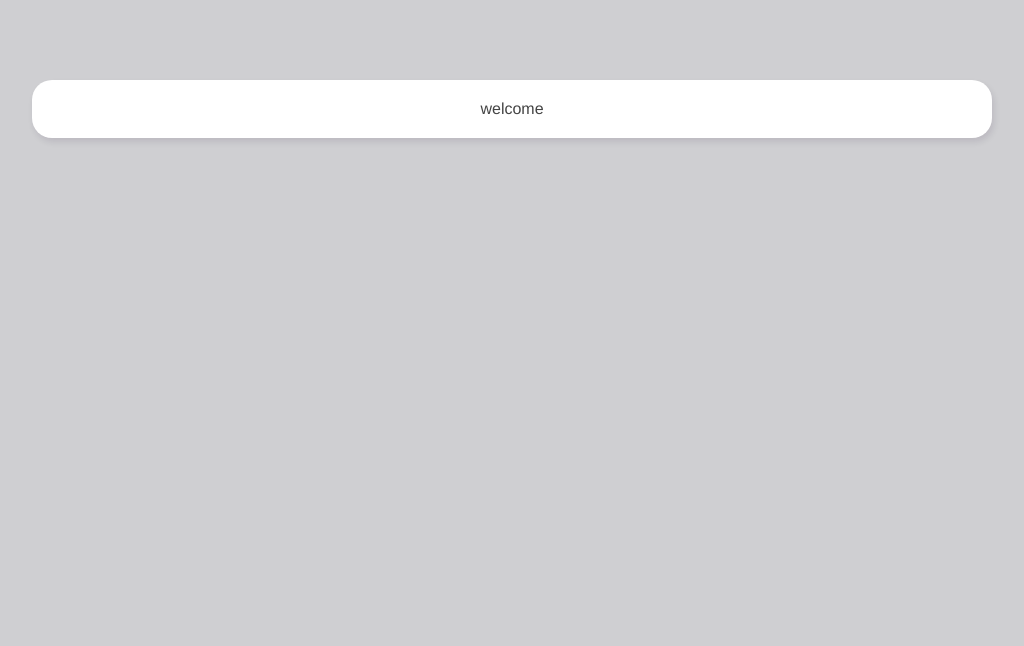
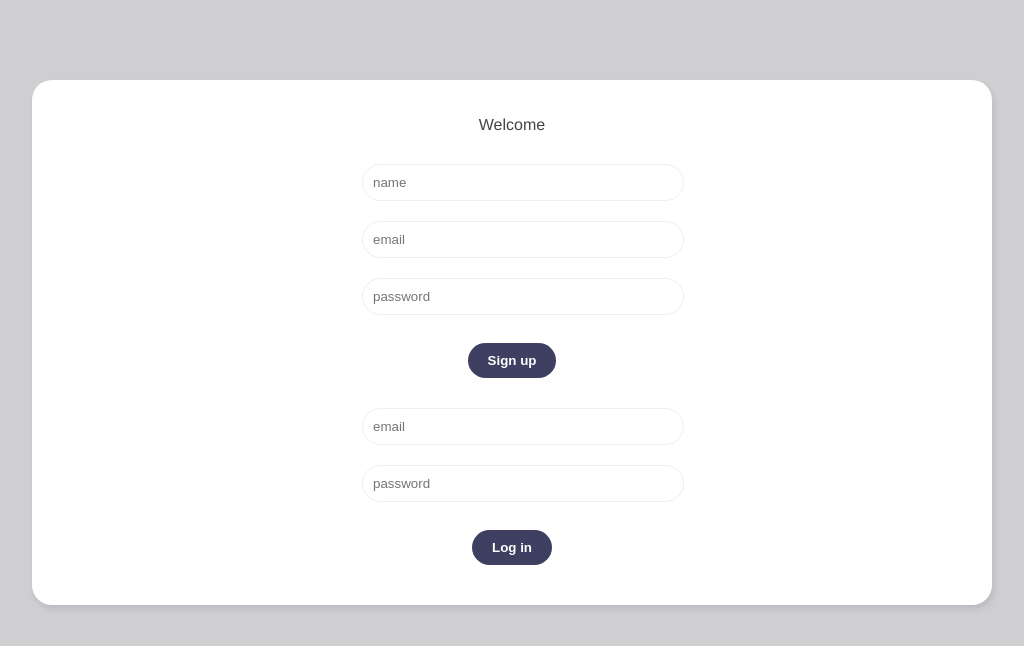
Before and after one commit to annaszumiec/VUE-live-chat, a Vue app: page / in a window 1280 px wide. Shown: the top 646 px of the page, without its empty margins (128-1152 px from the left). Built offline with nearby package versions, Linux system fonts and the light colour scheme.

Commit message:
added Signup&Login forms

```diff
--- /dev/null
+++ b/src/components/LoginForm.vue
@@ -0,0 +1,31 @@
+<template>
+  <form @submit.prevent="handleSubmit">
+    <input type="email" required placeholder="email" v-model="email" />
+    <input type="password" required placeholder="password" v-model="password" />
+    <br />
+    <br />
+    <button>Log in</button>
+  </form>
+</template>
+
+  <script>
+import { ref } from "vue";
+
+export default {
+  setup() {
+    // refs
+
+    const email = ref("");
+    const password = ref("");
+
+    const handleSubmit = () => {
+      console.log(email.value, password.value);
+    };
+
+    return { email, password, handleSubmit };
+  },
+};
+</script>
+
+  <style>
+</style>
--- /dev/null
+++ b/src/components/SignupForm.vue
@@ -0,0 +1,32 @@
+<template>
+  <form @submit.prevent="handleSubmit">
+    <input type="text" required placeholder="name" v-model="name" />
+    <input type="email" required placeholder="email" v-model="email" />
+    <input type="password" required placeholder="password" v-model="password" />
+    <br />
+    <br />
+    <button>Sign up</button>
+  </form>
+</template>
+
+  <script>
+import { ref } from "vue";
+
+export default {
+  setup() {
+    // refs
+    const name = ref("");
+    const email = ref("");
+    const password = ref("");
+
+    const handleSubmit = () => {
+      console.log(name.value, email.value, password.value);
+    };
+
+    return { name, email, password, handleSubmit };
+  },
+};
+</script>
+
+  <style>
+</style>
--- a/src/views/Welcome.vue
+++ b/src/views/Welcome.vue
@@ -1,14 +1,42 @@
 <template>
-  <div class="welcome container">welcome</div>
+  <div class="welcome container">
+    <p>Welcome</p>
+    <SignupForm />
+    <LoginForm />
+  </div>
 </template>
 
 <script>
-export default {};
+import SignupForm from "../components/SignupForm.vue";
+import LoginForm from "../components/LoginForm.vue";
+
+export default {
+  components: { SignupForm, LoginForm },
+};
 </script>
+
 
 <style>
 .welcome {
   text-align: center;
   padding: 20px 0;
 }
+/* form styles */
+.welcome form {
+  width: 300px;
+  margin: 20px auto;
+}
+.welcome label {
+  display: block;
+  margin: 20px 0 10px;
+}
+.welcome input {
+  width: 100%;
+  padding: 10px;
+  border-radius: 20px;
+  border: 1px solid #eee;
+  outline: none;
+  color: #999;
+  margin: 10px auto;
+}
 </style>
```
